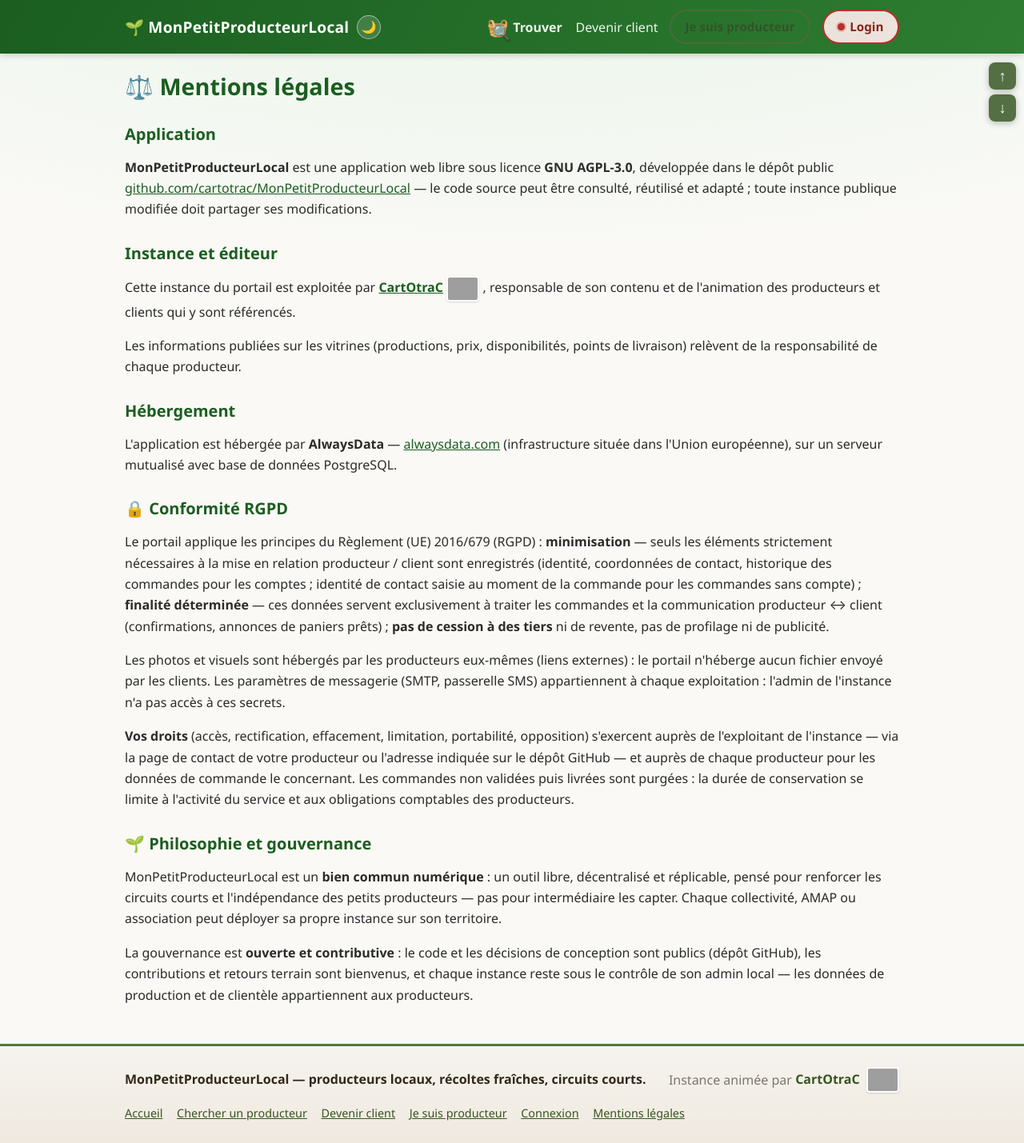
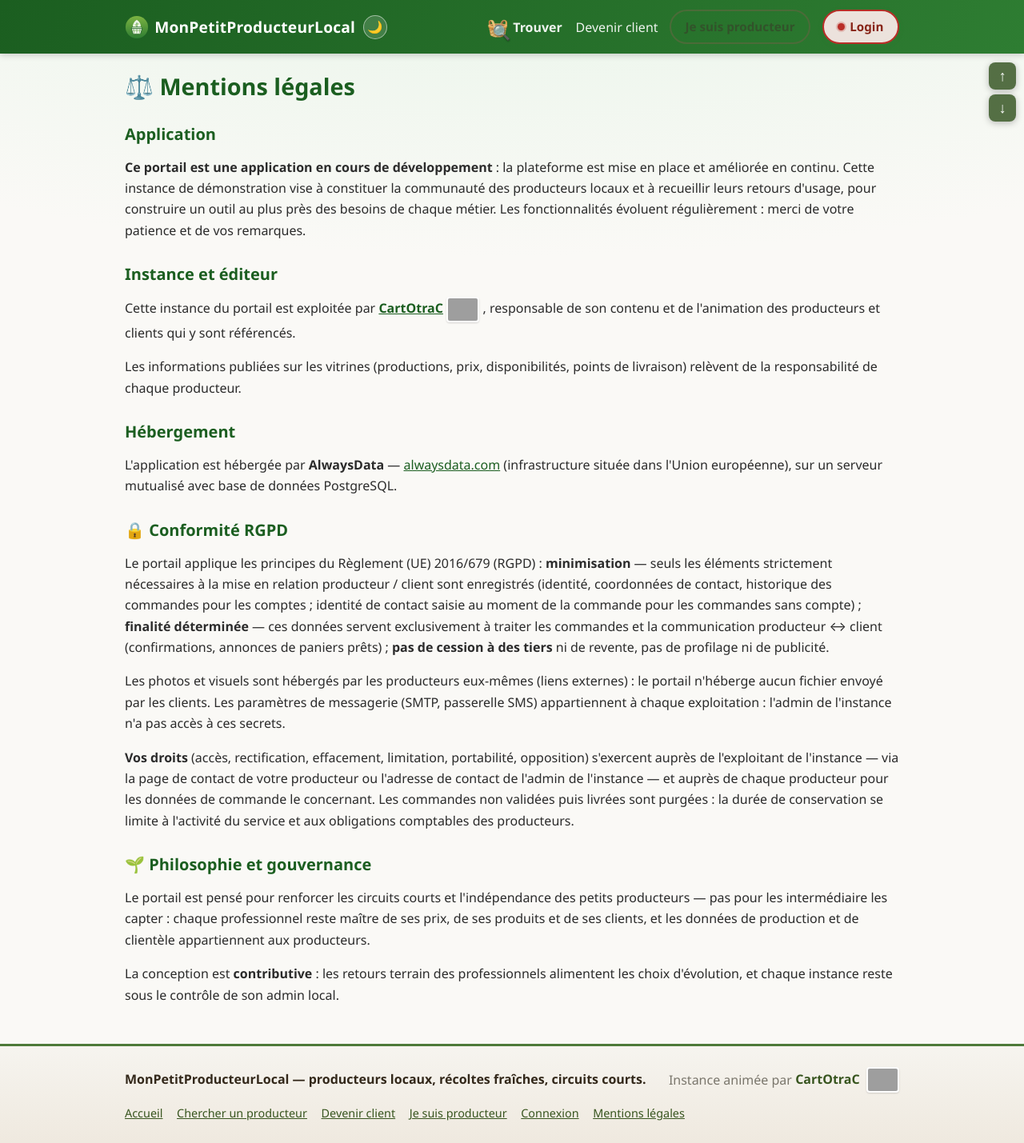
Before and after one commit to cartotrac/MonPetitMaraicher, a Django app: page /mentions-legales/ in a window 1280 px wide. Shown: the whole page at 80% size. Run offline with Django 5.2, Linux system fonts and the light colour scheme; data comes from the database, SQL or seed files in the repository; grey boxes are pictures that could not be loaded.

Commit message:
Accueil : chiffres en bas de page ; paniers livrés confirmables par le client ; mentions légales génériques ; logo SVG + badge DÉMO diagonal et popup côté pro ; contraste dark des boutons et listes

```diff
--- a/portal/views.py
+++ b/portal/views.py
@@ -3093,7 +3093,13 @@ def panier_recu(request, panier_id):
     statut du processus (Reçu / retiré), verrouillé en lecture seule
     côté producteur et compté dans l'export production."""
     panier = get_object_or_404(Panier, pk=panier_id, client=request.user)
-    if request.method == "POST" and panier.statut == Panier.Statut.PRET:
+    # Un panier « Prêt » OU « Livré » (marqué livré par le producteur)
+    # peut être confirmé reçu/retiré par le client : dernier statut du
+    # processus, il notifie le producteur et verrouille la fiche en
+    # lecture seule côté pro.
+    if (request.method == "POST"
+            and panier.statut in (Panier.Statut.PRET,
+                                  Panier.Statut.LIVRE)):
         panier.statut = Panier.Statut.RECU
         panier.save()
         messages.success(
--- a/static/css/append.css
+++ b/static/css/append.css
@@ -1237,3 +1237,54 @@ html.dark .carte-section td { background: #31402a !important; }
   transition: background 0.2s ease; }
 .nav-chercher-flottant .nav-chercher-texte { display: none; }
 .nav-chercher-flottant .nav-chercher-icone { margin: 0; }
+
+/* ===== Brand : logo + badge DÉMO en diagonale (côté pro) ===== */
+.brand { display: inline-flex; align-items: center; gap: 0.45rem;
+  position: relative; }
+.brand-logo { width: 30px; height: 30px; border-radius: 50%; flex: none; }
+.brand-demo-badge { position: absolute; left: 20px; top: 13px;
+  transform: rotate(-18deg); background: #7b2ff7; color: #fff;
+  font-size: 0.55rem; font-weight: 700; letter-spacing: 0.08em;
+  padding: 0.05rem 0.3rem; border-radius: 4px; pointer-events: none;
+  box-shadow: 0 1px 3px rgba(0,0,0,.35); }
+
+/* ===== Dialog « portail en développement » (clic logo, côté pro) ===== */
+.dialog-demo { border: 2px solid #4e6b3a; border-radius: 14px;
+  padding: 1.4rem 1.6rem; max-width: 460px; }
+.dialog-demo::backdrop { background: rgba(0,0,0,.45); }
+.dialog-demo h2 { margin: 0 0 0.6rem; }
+.dialog-demo-actions { margin-top: 0.8rem; }
+html.dark .dialog-demo { background: #26301f; color: #e6e4da; }
+html.dark .dialog-demo h2 { color: #c5e1a5; }
+
+/* ===== Dark : lisibilité des boutons de filtres et listes
+       dépliables (« Mes commandes », Ventes, paniers) ===== */
+html.dark details.groupe-jour, html.dark .order-card,
+html.dark .panier-client { background: #26301f;
+  border-color: #3f4d34; }
+html.dark details.groupe-jour summary,
+html.dark .order-card summary,
+html.dark .panier-client summary { color: #e6e4da; }
+html.dark .btn-outline { background: #2c3625; color: #e6e4da;
+  border-color: #5a7246; }
+html.dark .btn-outline:hover { background: #3a4930; color: #fff; }
+html.dark .btn.btn-active { background: #4e6b3a; color: #fff; }
+html.dark .quick-actions .btn { background: #2c3625;
+  color: #e6e4da; border-color: #5a7246; }
+html.dark .quick-actions .btn:hover { background: #3a4930; }
+html.dark .quick-actions .btn-filtre-atrier { background: #4a3018;
+  color: #ffd9a8; border-color: #b07030; }
+html.dark .quick-actions .btn-filtre-prepa { background: #57430e;
+  color: #ffe082; border-color: #b08d1e; }
+html.dark .quick-actions .btn-filtre-pret,
+html.dark .quick-actions .btn-filtre-recu { background: #24421f;
+  color: #c5e1a5; border-color: #4e8a3d; }
+html.dark .quick-actions .btn-filtre-livre { background: #5a5410;
+  color: #fff59d; border-color: #b0a01e; }
+html.dark .quick-actions .btn-filtre-refus { background: #5a1f18;
+  color: #ffcdd2; border-color: #b0463d; }
+html.dark .quick-actions .btn-filtre-annule { background: #44484e;
+  color: #e6e4da; border-color: #777c85; }
+html.dark .my-orders-section { color: #c5e1a5; }
+html.dark .flash.ok { background: #24421f; color: #d7ecd0;
+  border-color: #4e8a3d; }
--- a/templates/base.html
+++ b/templates/base.html
@@ -25,7 +25,7 @@
 <header class="site-header">
   <nav class="nav container">
     <div class="nav-gauche">
-      <a class="brand" href="{% url 'portal:home' %}">🌱 MonPetitProducteurLocal</a>
+      <a class="brand" href="{% url 'portal:home' %}" id="brand-accueil"><img class="brand-logo" src="{% static 'img/logo.svg' %}" alt="Logo MonPetitProducteurLocal" width="30" height="30"> MonPetitProducteurLocal{% if exploitant_courant %}<span class="brand-demo-badge" title="Instance de démonstration">DÉMO</span>{% endif %}</a>
       <button class="btn-darkmode" type="button" id="btn-darkmode" title="Basculer en mode sombre" aria-label="Basculer en mode sombre">🌙</button>
     </div>
     <button class="nav-burger" type="button" id="nav-burger"
@@ -216,5 +216,43 @@
   });
 })();
 </script>
+{% if exploitant_courant %}
+<dialog id="dialog-demo-portail" class="dialog-demo">
+  <h2>🚧 Portail en cours de développement</h2>
+  <p><strong>Bienvenue sur l'instance de démonstration !</strong></p>
+  <p>Ce portail est un outil en cours de construction : cette instance
+     a vocation à constituer la communauté des producteurs locaux.</p>
+  <p>🎯 <strong>Vos retours sont précieux</strong> : chaque remarque d'usage —
+     ce qui manque, ce qui coince, ce qui vous ferait gagner du temps —
+     nous aide à construire un outil qui réponde au mieux aux besoins
+     de votre métier. Partagez-les via la page contact de votre ferme
+     ou directement à l'admin de l'instance.</p>
+  <form method="dialog" class="dialog-demo-actions">
+    <button class="btn" type="submit">C'est noté !</button>
+  </form>
+</dialog>
+<script>
+/* Logo cliquable côté pro : rappel du cadre de démonstration et appel
+   aux retours utilisateurs — affiché une fois par session, les clics
+   suivants naviguent normalement vers l'accueil. */
+(function () {
+  var brand = document.getElementById("brand-accueil");
+  var dlg = document.getElementById("dialog-demo-portail");
+  if (!brand || !dlg) { return; }
+  brand.addEventListener("click", function (evt) {
+    var vu = false;
+    try { vu = sessionStorage.getItem("mppl_dialog_demo") === "vu"; }
+    catch (e) { vu = true; }
+    if (vu) { return; }
+    evt.preventDefault();
+    try { sessionStorage.setItem("mppl_dialog_demo", "vu"); } catch (e) {}
+    dlg.showModal();
+  });
+  dlg.addEventListener("click", function (evt) {
+    if (evt.target === dlg) { dlg.close(); }
+  });
+})();
+</script>
+{% endif %}
 </body>
 </html>
--- a/templates/portal/mentions.html
+++ b/templates/portal/mentions.html
@@ -5,11 +5,13 @@
 
 <section class="harvest-bloc">
   <h2>Application</h2>
-  <p><strong>MonPetitProducteurLocal</strong> est une application web libre
-     sous licence <strong>GNU AGPL-3.0</strong>, développée dans le dépôt
-     public <a href="https://github.com/cartotrac/MonPetitProducteurLocal" target="_blank" rel="noopener">github.com/cartotrac/MonPetitProducteurLocal</a>
-     — le code source peut être consulté, réutilisé et adapté ; toute
-     instance publique modifiée doit partager ses modifications.</p>
+  <p><strong>Ce portail est une application en cours de développement</strong> :
+     la plateforme est mise en place et améliorée en continu. Cette
+     instance de démonstration vise à constituer la communauté des
+     producteurs locaux et à recueillir leurs retours d'usage, pour
+     construire un outil au plus près des besoins de chaque métier.
+     Les fonctionnalités évoluent régulièrement : merci de votre
+     patience et de vos remarques.</p>
 </section>
 
 <section class="harvest-bloc">
@@ -54,7 +56,7 @@
   <p><strong>Vos droits</strong> (accès, rectification, effacement,
      limitation, portabilité, opposition) s'exercent auprès de
      l'exploitant de l'instance — via la page de contact de votre
-     producteur ou l'adresse indiquée sur le dépôt GitHub — et auprès
+     producteur ou l'adresse de contact de l'admin de l'instance — et auprès
      de chaque producteur pour les données de commande le concernant.
      Les commandes non validées puis livrées sont purgées : la durée
      de conservation se limite à l'activité du service et aux
@@ -63,15 +65,13 @@
 
 <section class="harvest-bloc">
   <h2>🌱 Philosophie et gouvernance</h2>
-  <p>MonPetitProducteurLocal est un <strong>bien commun numérique</strong> :
-     un outil libre, décentralisé et réplicable, pensé pour renforcer
-     les circuits courts et l'indépendance des petits producteurs — pas
-     pour intermédiaire les capter. Chaque collectivité, AMAP ou
-     association peut déployer sa propre instance sur son territoire.</p>
-  <p>La gouvernance est <strong>ouverte et contributive</strong> : le code
-     et les décisions de conception sont publics (dépôt GitHub), les
-     contributions et retours terrain sont bienvenus, et chaque
-     instance reste sous le contrôle de son admin local — les données
-     de production et de clientèle appartiennent aux producteurs.</p>
+  <p>Le portail est pensé pour renforcer les circuits courts et
+     l'indépendance des petits producteurs — pas pour les intermédiaire
+     les capter : chaque professionnel reste maître de ses prix, de ses
+     produits et de ses clients, et les données de production et de
+     clientèle appartiennent aux producteurs.</p>
+  <p>La conception est <strong>contributive</strong> : les retours terrain
+     des professionnels alimentent les choix d'évolution, et chaque
+     instance reste sous le contrôle de son admin local.</p>
 </section>
 {% endblock %}
--- a/templates/portal/my_orders.html
+++ b/templates/portal/my_orders.html
@@ -41,7 +41,7 @@
            {% endif %}</p>
       {% endwith %}
       {% endif %}
-      {% if panier.statut == 'PRET' %}
+      {% if panier.statut == 'PRET' or panier.statut == 'LIVRE' %}
         <form method="post" action="{% url 'portal:panier_recu' panier.pk %}" class="inline">
           {% csrf_token %}<button class="btn" type="submit">✅ Valider la réception</button>
         </form>
@@ -174,8 +174,8 @@
               </ul>
             {% endfor %}
             {% if panier.note %}<p class="muted">💬 {{ panier.note }}</p>{% endif %}
-            {% if panier.statut == 'PRET' %}
-              <p class="flash ok">🧺 Votre panier est <strong>prêt</strong> ! Il vous attend au point de livraison ci-dessous.</p>
+            {% if panier.statut == 'PRET' or panier.statut == 'LIVRE' %}
+              <p class="flash ok">🧺 Votre panier est <strong>à retirer</strong> ! Il vous attend au point de livraison ci-dessous.</p>
               <form method="post" action="{% url 'portal:panier_recu' panier.pk %}" class="inline">
                 {% csrf_token %}<button class="btn" type="submit">✅ Valider la réception</button>
               </form>
```
Also changed, not shown: templates/portal/home.html (+23 -22 lines), static/img/logo.svg (added).
